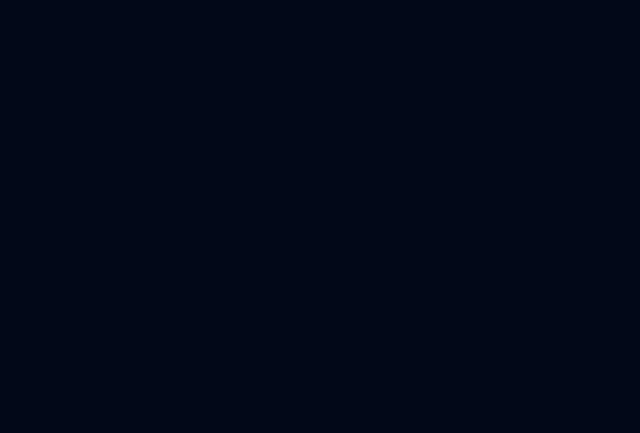
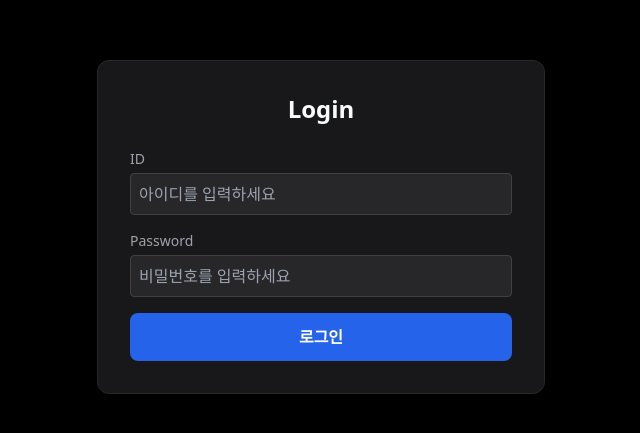
Before and after one commit to mujerk/naverstock, a Next.js app: page / in a window 1280 px wide. Before the commit this address had no page. Shown: the part 173-606 px from the top of the page, without its empty margins (319-959 px from the left). Built offline with nearby package versions, Linux system fonts and the light colour scheme.

Commit message:
로그인 기능

```diff
--- a/app/layout.tsx
+++ b/app/layout.tsx
@@ -1,6 +1,7 @@
 import type { Metadata } from 'next'
 import './globals.css'
 import Sidebar from '@/components/Sidebar';
+import LoginGuard from '@/components/LoginGuard';
 
 export const metadata: Metadata = {
    title: 'Naver Stock Real-time Display',
@@ -16,10 +17,12 @@ export default function RootLayout({
    return (
       <html lang="ko">
          <body className="font-sans antialiased min-h-screen bg-background text-foreground">
-            <div className="flex flex-col md:flex-row h-screen bg-background text-foreground overflow-hidden">
-               <Sidebar />
-               {children}
-            </div>
+            <LoginGuard>
+               <div className="flex flex-col md:flex-row h-screen bg-background text-foreground overflow-hidden">
+                  <Sidebar />
+                  {children}
+               </div>
+            </LoginGuard>
          </body>
       </html>
    )
--- /dev/null
+++ b/components/LoginGuard.tsx
@@ -0,0 +1,77 @@
+'use client';
+
+import { useState, useEffect } from 'react';
+
+export default function LoginGuard({ children }: { children: React.ReactNode }) {
+   const [isLoggedIn, setIsLoggedIn] = useState(false);
+   const [isLoading, setIsLoading] = useState(true);
+   const [id, setId] = useState('');
+   const [password, setPassword] = useState('');
+   const [error, setError] = useState('');
+
+   useEffect(() => {
+      const storedLogin = localStorage.getItem('isLoggedIn');
+      if (storedLogin === 'true') {
+         setIsLoggedIn(true);
+      }
+      setIsLoading(false);
+   }, []);
+
+   const handleLogin = (e: React.FormEvent) => {
+      e.preventDefault();
+      if (id === 'mujerk' && password === 'm12345') {
+         localStorage.setItem('isLoggedIn', 'true');
+         setIsLoggedIn(true);
+         setError('');
+      } else {
+         setError('아이디 또는 비밀번호가 일치하지 않습니다.');
+      }
+   };
+
+   if (isLoading) {
+      return <div className="min-h-screen bg-black flex items-center justify-center text-white">Loading...</div>;
+   }
+
+   if (!isLoggedIn) {
+      return (
+         <div className="min-h-screen flex items-center justify-center bg-black text-white p-4">
+            <div className="w-full max-w-md p-8 rounded-xl bg-zinc-900 border border-zinc-800 shadow-2xl">
+               <h1 className="text-2xl font-bold mb-6 text-center text-primary">Login</h1>
+               <form onSubmit={handleLogin} className="space-y-4">
+                  <div>
+                     <label className="block text-sm font-medium mb-1 text-zinc-400">ID</label>
+                     <input
+                        type="text"
+                        value={id}
+                        onChange={(e) => setId(e.target.value)}
+                        className="w-full p-2 rounded bg-zinc-800 border border-zinc-700 focus:outline-none focus:border-primary text-white"
+                        placeholder="아이디를 입력하세요"
+                     />
+                  </div>
+                  <div>
+                     <label className="block text-sm font-medium mb-1 text-zinc-400">Password</label>
+                     <input
+                        type="password"
+                        value={password}
+                        onChange={(e) => setPassword(e.target.value)}
+                        className="w-full p-2 rounded bg-zinc-800 border border-zinc-700 focus:outline-none focus:border-primary text-white"
+                        placeholder="비밀번호를 입력하세요"
+                     />
+                  </div>
+                  {error && (
+                     <p className="text-red-500 text-sm text-center">{error}</p>
+                  )}
+                  <button
+                     type="submit"
+                     className="w-full py-3 bg-blue-600 hover:bg-blue-700 rounded-lg font-bold transition-colors"
+                  >
+                     로그인
+                  </button>
+               </form>
+            </div>
+         </div>
+      );
+   }
+
+   return <>{children}</>;
+}
```
